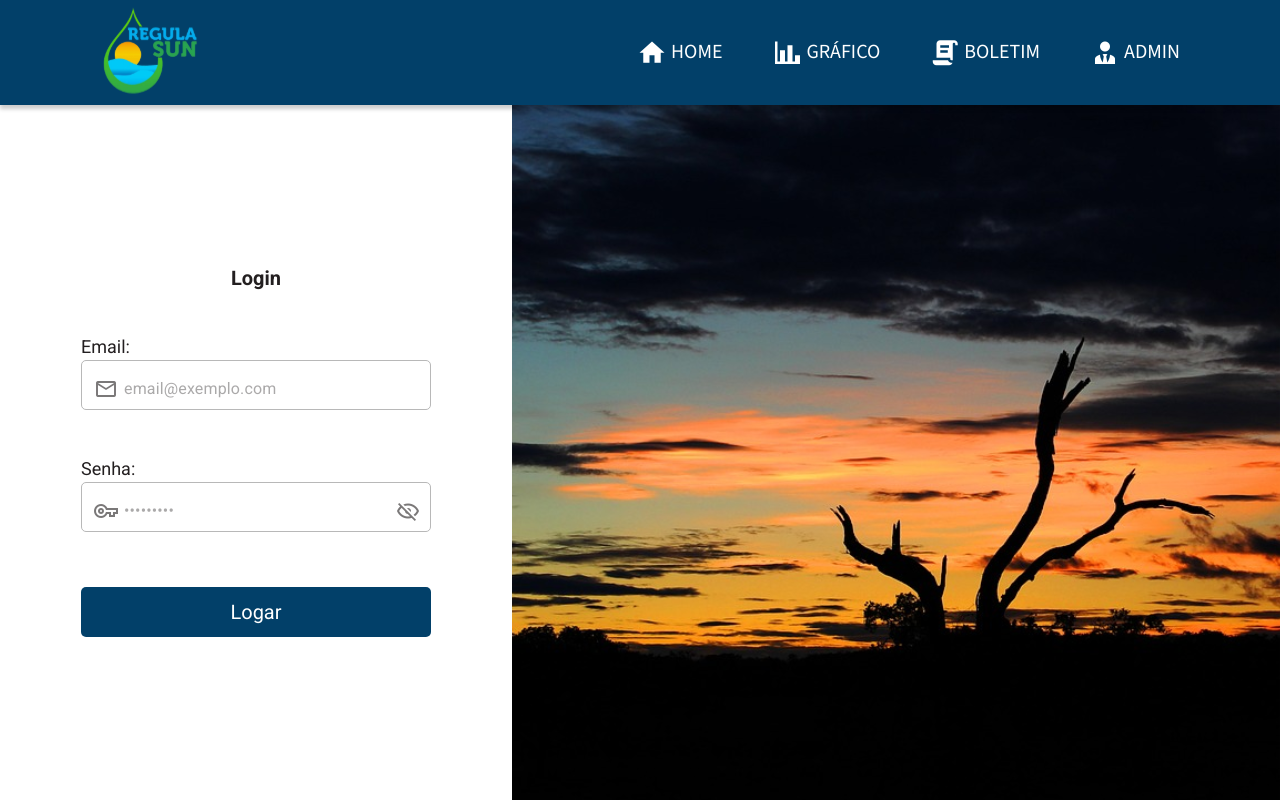
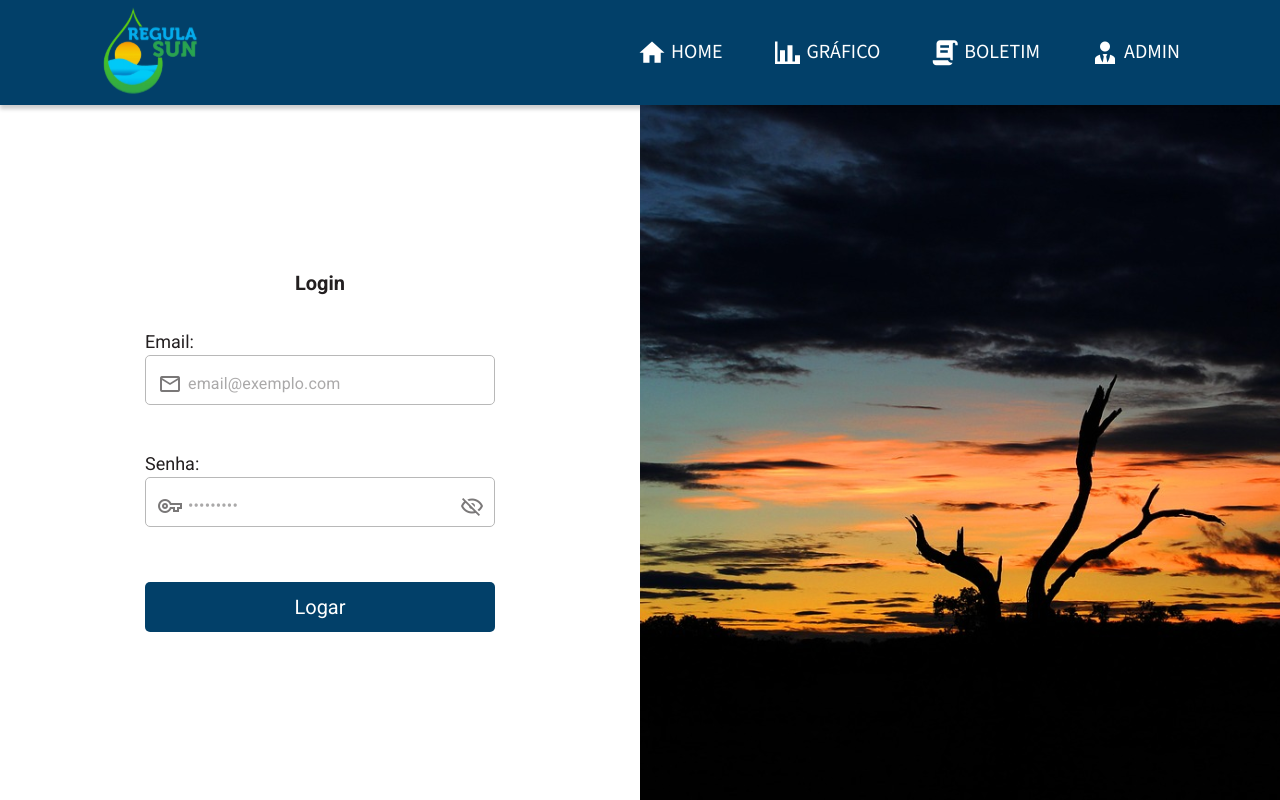
Before and after one commit to PDS-1-P05/2023_1_front-end, a Vue app in the folder Regula.sun - front/: page /login in a window 1280 px wide. Built offline with nearby package versions, Linux system fonts and the light colour scheme.

Commit message:
fix: responsividade da imagem do login arrumada

```diff
--- a/Regula.sun - front/src/views/LoginView.vue
+++ b/Regula.sun - front/src/views/LoginView.vue
@@ -3,6 +3,7 @@
 
     <div class="container">
         <div class="area-login">
+            <div class="area-form">
                 <h1>Login</h1>
                 <v-form ref="form" @submit.prevent="validate()">
                     <div class="input">
@@ -57,6 +58,7 @@
                         <button class="botao" type="submit">Logar</button>
                     </div>
                 </v-form>
+            </div>
         </div>
         <div class="area-imagem">
             <img src="src\assets\imagem_login.svg" alt="Paisagem de MS">
@@ -159,27 +161,36 @@
 
 <style scoped>
 .container {
-    margin-top: -5rem;
-    height: 100vh;
+    height: calc(100vh - 5rem);
     display: flex;
-    align-items: center;
     overflow: hidden;
 }
+
+.area-imagem {
+    width: 50%;
+    height: 100%;
+}
+
+.area-imagem img {
+    width: 100%;
+    height: 100%;
+    object-fit: cover;
+}
+
 .area-login {
-    width: 40%;
+    margin-top: 5rem;
+    width: 50%;
     display: flex;
-    flex-direction: column;
+    justify-content: center;
     align-items: center;
-    margin-top: 10rem;
 }
-.area-login h1 {
+
+.area-form h1 {
     text-align: center;
     font-size: 2rem;
     margin-bottom: 1rem;
 }
-.area-imagem {
-    width: 60%;
-}
+
 .input {
     margin: 3rem 0;
     display: flex;
@@ -214,9 +225,10 @@
     display: flex;
     align-items: center;
     padding: 1rem;
+    font-size: 1.6rem;
 }
 .alerta > .descricao > h3 {
-    padding-left: 1rem;
+    padding-left: 1.2rem;
     font-size: 1.6rem;
 }
 .alerta > .fecharAlerta  {
@@ -238,13 +250,17 @@
     font-size: 2rem;
 }
 
-img {
-    width: 100%;
-    height: 100%;
-    /* object-fit: cover; */
+.botao:hover {
+    background-color: var(--corPrincipalClara);
 }
 
-@media (max-width: 900px) {
+@media (max-width: 1028px) {
+    .container {
+        height: 100vh;
+    }
+}
+
+@media (max-width: 780px) {
     .area-login {
         width: 100%;
     }
```
Lines whose indentation alone changed are shown as unchanged.
